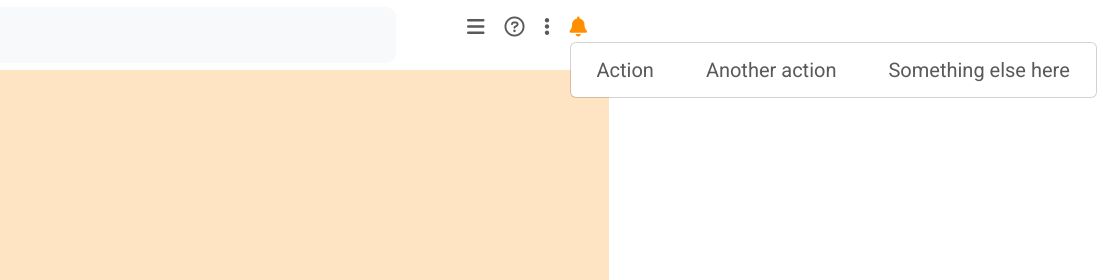
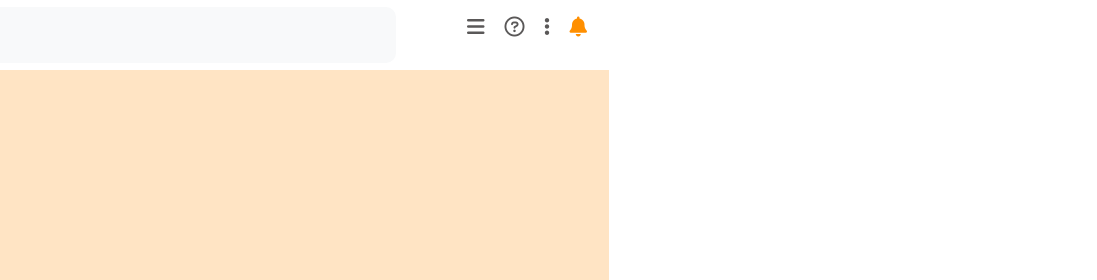
Before and after one commit to Seme87/html-css-bootstrap-dashboard, a plain HTML site: page index.html in a window 1280 px wide. Shown: the top 280 px of the page, 671-1768 px from the left, 1097 px wide, since content can reach past the window. Drawn offline with nearby package versions, Linux system fonts and the light colour scheme.

Commit message:
Fix errore sul dropdown dell'header

```diff
--- a/css/style.css
+++ b/css/style.css
@@ -92,7 +92,7 @@ main{
     align-items: center;
 }
 
-.ms-sidenav-header ul{
+.ms-sidenav-header nav > ul{
     list-style: none;
     display: flex;
 }
@@ -141,7 +141,7 @@ main{
 
 .nav-aside ul li{
     display: flex;
-    text-align: center;
+
     padding: 10px 0;
 }
 
```
